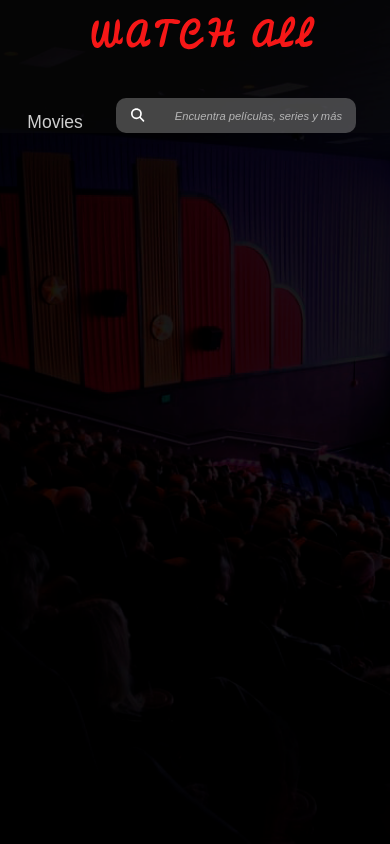
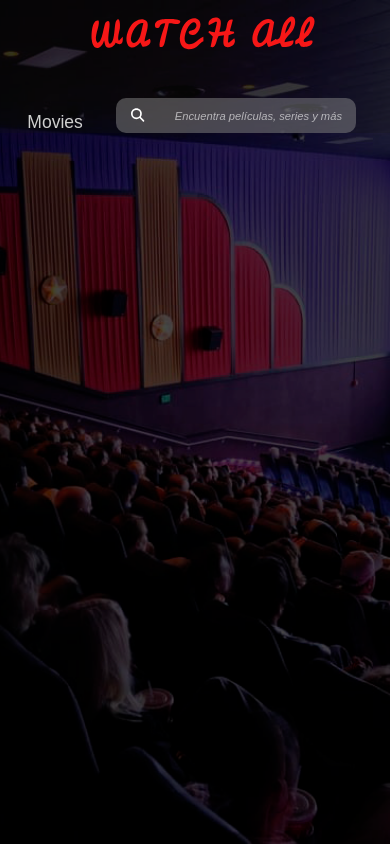
Before and after one commit to luko907/moviesApp, a React (Create React App) app: page / in a window 390 px wide. Built offline with nearby package versions, Linux system fonts and the light colour scheme; a web font is replaced by a local one.

Commit message:
test phone-background

```diff
--- a/src/index.css
+++ b/src/index.css
@@ -2,7 +2,7 @@ body {
   font-family: -apple-system, BlinkMacSystemFont, "Segoe UI", "Roboto", "Oxygen",
     "Ubuntu", "Cantarell", "Fira Sans", "Droid Sans", "Helvetica Neue",
     sans-serif;
-  background: url("../src/img/back.png") no-repeat center center fixed;
+  background: url("../src/img/back.png") no-repeat center center / cover fixed;
   background-size: cover;
   width: 100%;
   height: 100%;
@@ -38,3 +38,9 @@ body::before {
   position: absolute;
   z-index: -1;
 } */
+@media only screen and (max-width: 450px) {
+  body {
+    background: url("../src/img/backphone.png") no-repeat center center / cover
+      fixed;
+  }
+}
```
Also changed, not shown: src/img/backphone.png (added).
